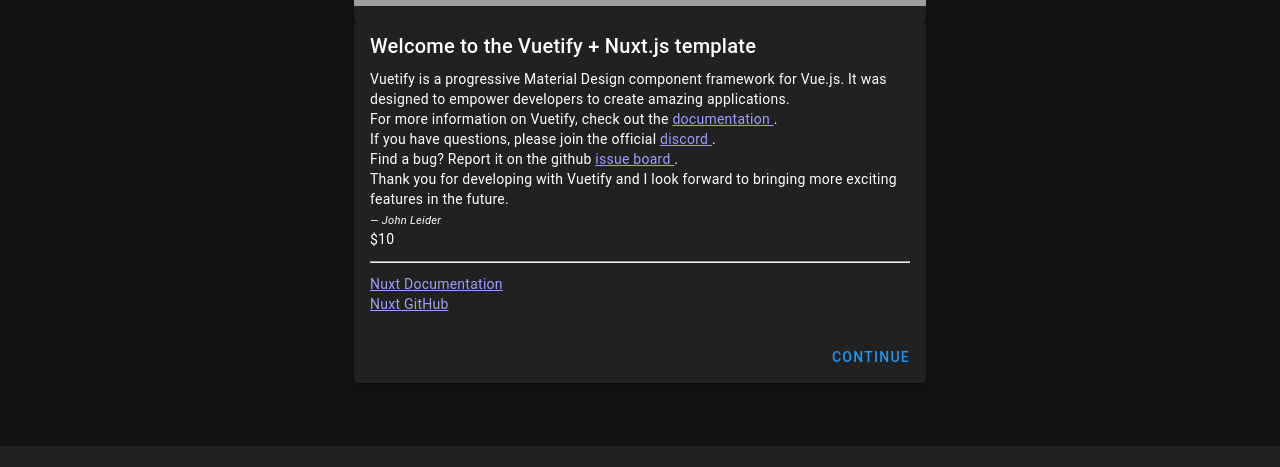
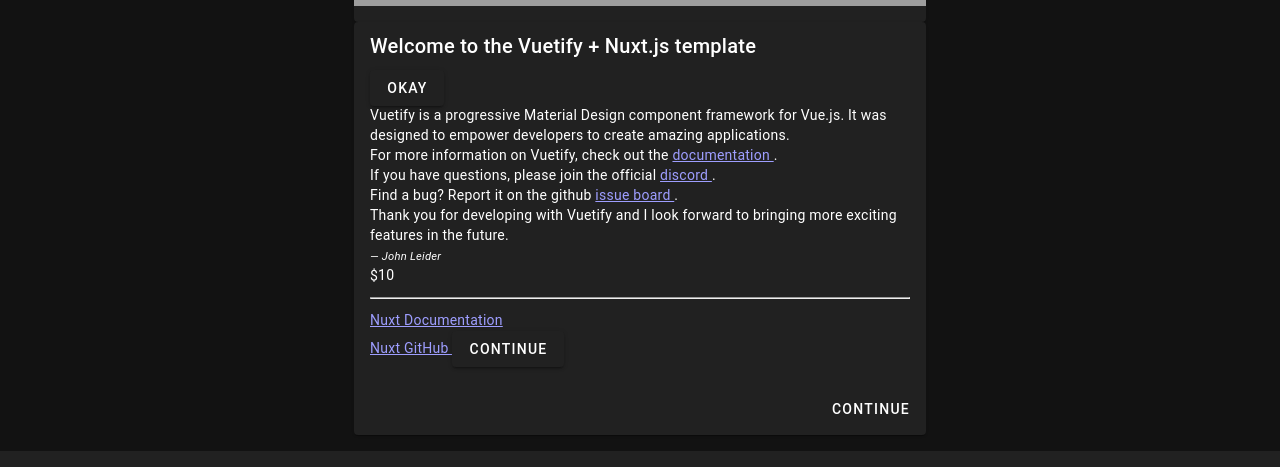
Before and after one commit to jcorbett/nuxt3-vuetify3-starter, a Nuxt app: page / in a window 1280 px wide. Shown: the part 290-757 px from the top of the page. Built offline with nearby package versions, Linux system fonts and the light colour scheme; grey boxes are pictures that could not be loaded.

Commit message:
index cleanup and test

```diff
--- a/pages/index.vue
+++ b/pages/index.vue
@@ -13,6 +13,11 @@
           Welcome to the Vuetify + Nuxt.js template
         </v-card-title>
         <v-card-text>
+
+          <v-btn
+          >
+            Okay
+          </v-btn>
           <p>Vuetify is a progressive Material Design component framework for Vue.js. It was designed to empower developers to create amazing applications.</p>
           <p>
             For more information on Vuetify, check out the <a
@@ -66,11 +71,16 @@
           >
             Nuxt GitHub
           </a>
+          <v-btn
+            nuxt
+            to="/inspire"
+          >
+            Continue
+          </v-btn>
         </v-card-text>
         <v-card-actions>
           <v-spacer />
           <v-btn
-            color="primary"
             nuxt
             to="/inspire"
           >
```
